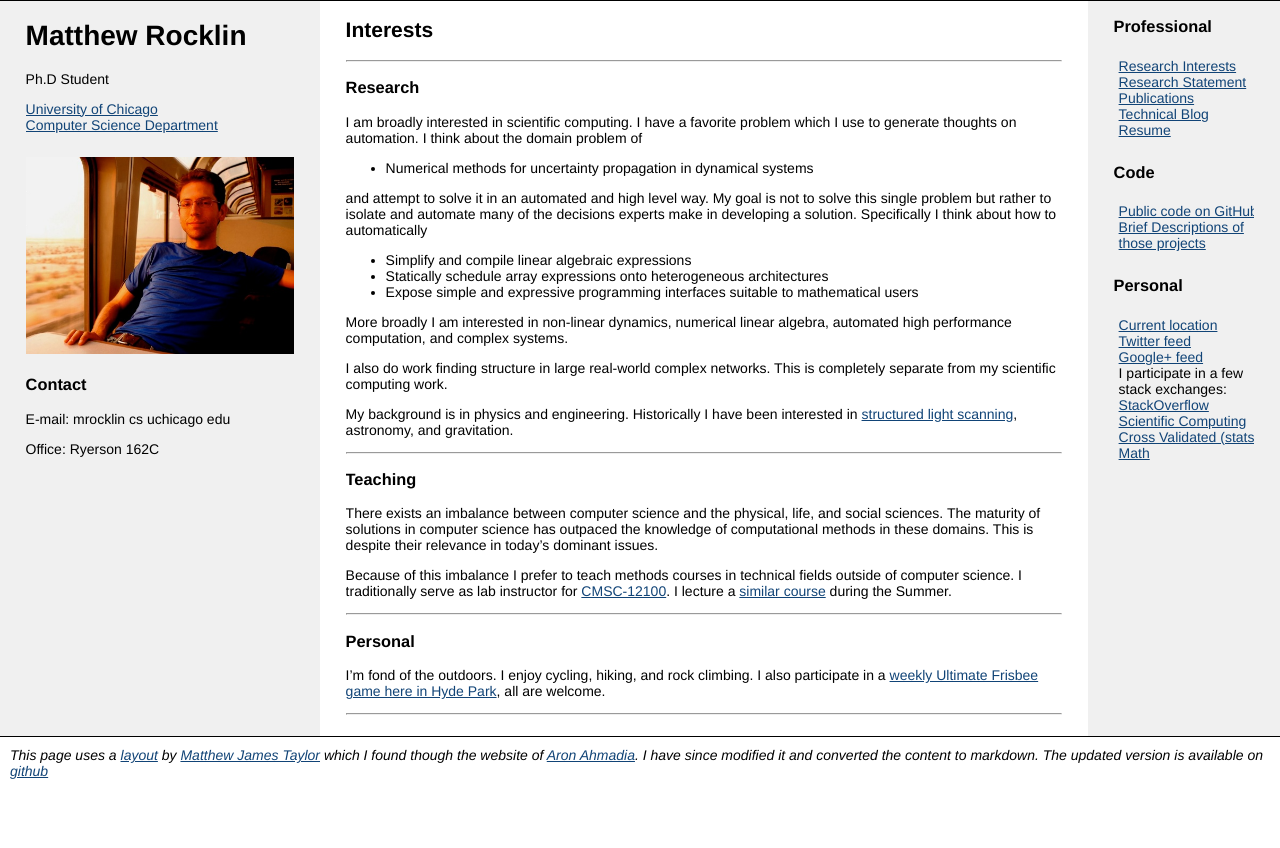
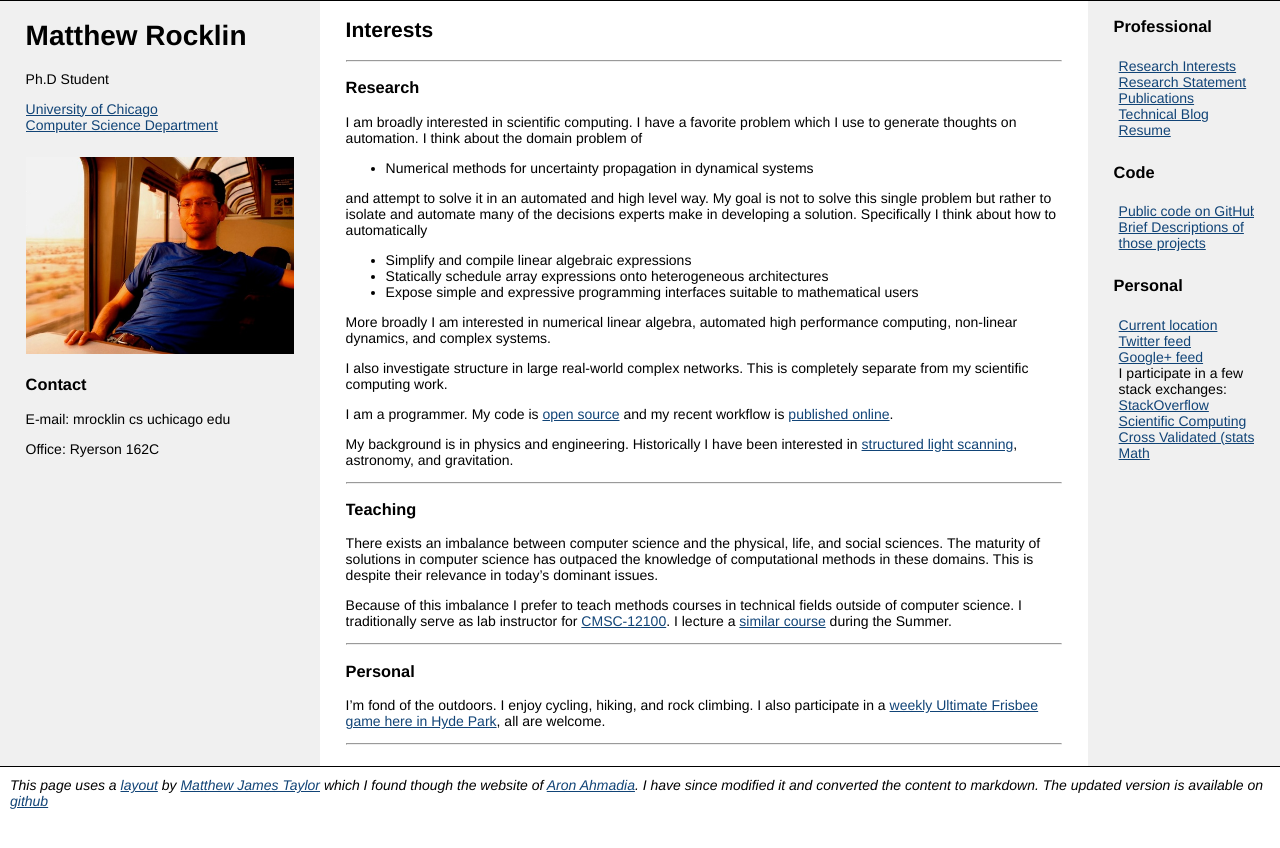
Before and after one commit to mrocklin/mrocklin.github.io, a Jekyll site: the page built from index.md, in a window 1280 px wide. Shown: the top 848 px of the page. Built offline with Jekyll 4.4.1, drawn with Linux system fonts in a browser that asks for light colours; Markdown is read by kramdown in place of the engine named in the settings.

Commit message:
programmer

```diff
--- a/index.md
+++ b/index.md
@@ -22,11 +22,12 @@ think about how to automatically
 -   Expose simple and expressive programming interfaces suitable to
     mathematical users
 
-More broadly I am interested in non-linear dynamics, numerical linear
-algebra, automated high performance computation, and complex systems.
+More broadly I am interested in numerical linear algebra, automated high performance computing, non-linear dynamics, and complex systems.
 
-I also do work finding structure in large real-world complex networks.
+I also investigate structure in large real-world complex networks.
 This is completely separate from my scientific computing work.
+
+I am a programmer.  My code is [open source](http://github.com/mrocklin) and my recent workflow is [published online](/blog/).
 
 My background is in physics and engineering. Historically I have been
 interested in [structured light
```
